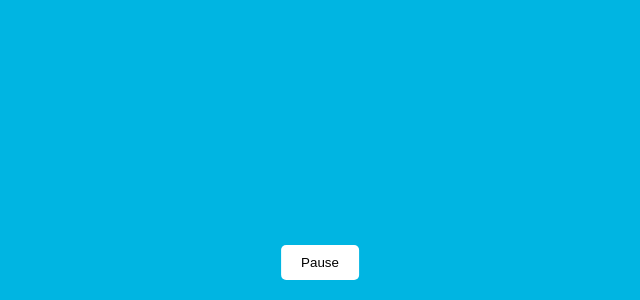
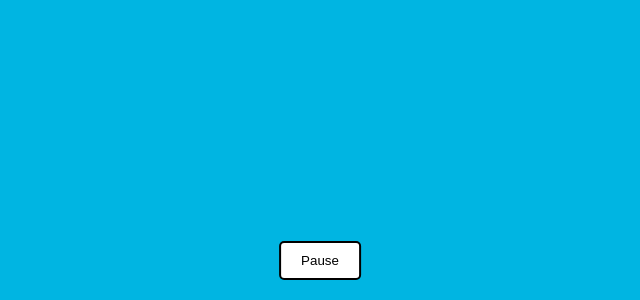
Before and after one commit to PaulCarne/ADIAHC-Induction, a plain HTML site: page index.html in a window 1280 px wide. Shown: the part 500-800 px from the top of the page, without its empty margins (320-960 px from the left). Drawn offline with Linux system fonts and the light colour scheme.

Commit message:
Update index.html

```diff
--- a/index.html
+++ b/index.html
@@ -73,7 +73,7 @@
             padding: 10px 20px;
             background: #fff;
             color: #000;
-            border: none;
+            border: 2px solid black;
             border-radius: 5px;
             cursor: pointer;
             z-index: 6;
```
